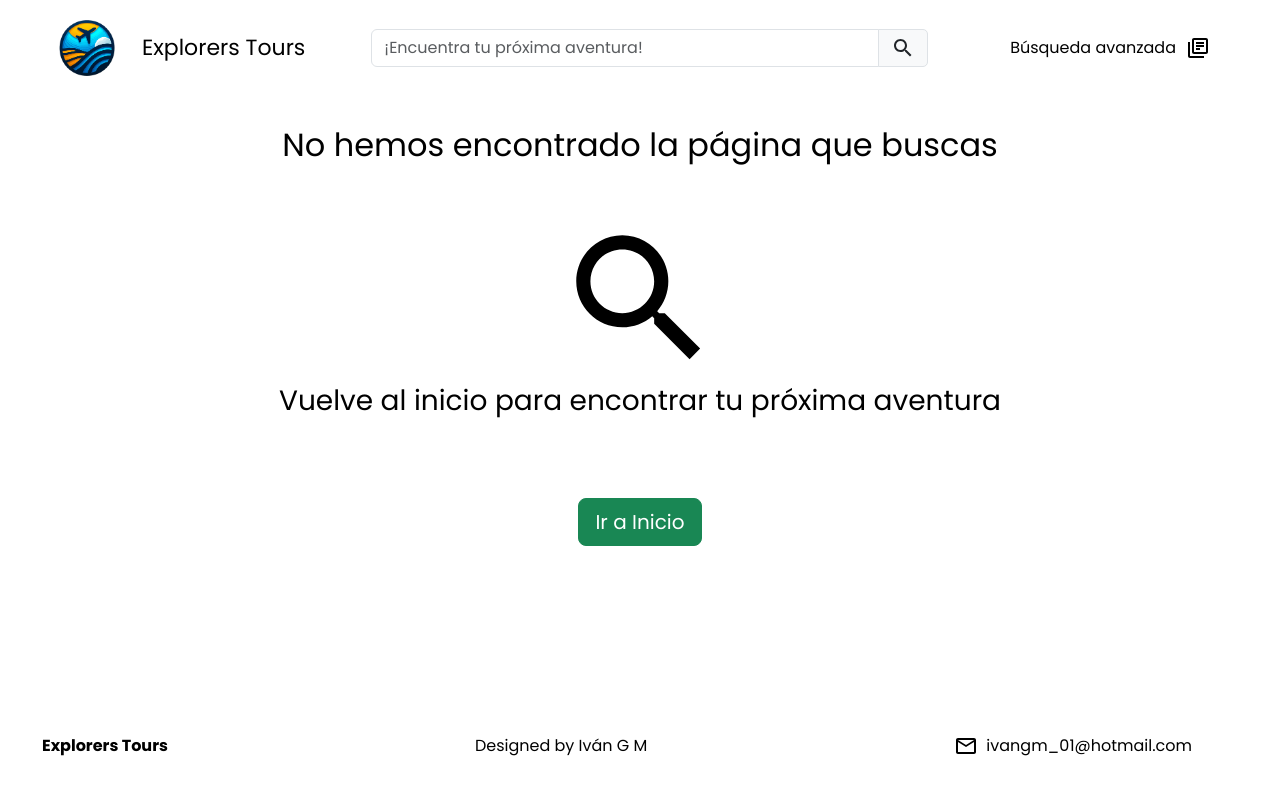
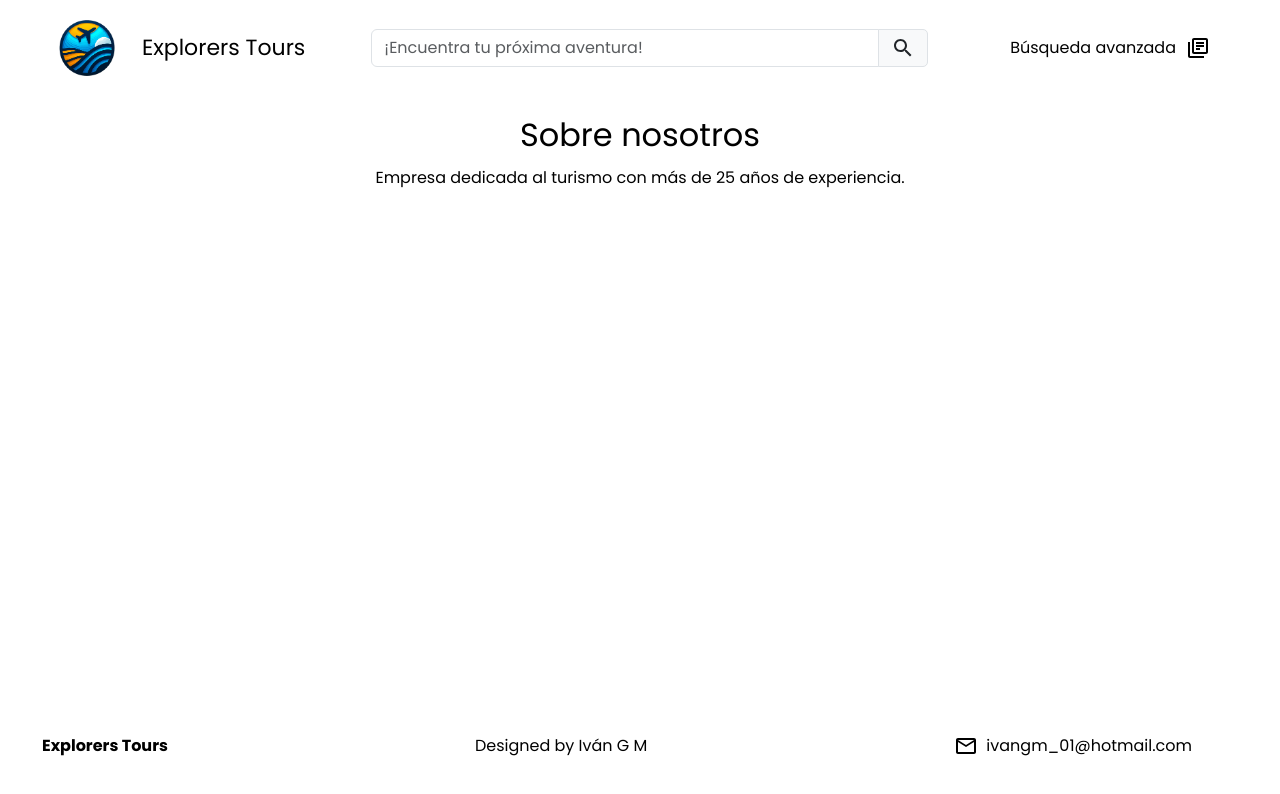
Before and after one commit to IV4NGM/frontend-tours, a React (Vite) app in the folder frontend-tours/: page /about-us in a window 1280 px wide. Shown: the top 794 px of the page. Built offline with nearby package versions, Linux system fonts and the light colour scheme; no server answers.

Commit message:
feat: Página about agregada

```diff
--- /dev/null
+++ b/frontend-tours/src/Pages/About.jsx
@@ -0,0 +1,10 @@
+const About = () => {
+  return (
+    <div className='page-container'>
+      <h2>Sobre nosotros</h2>
+      <p>Empresa dedicada al turismo con más de 25 años de experiencia.</p>
+    </div>
+  )
+}
+
+export default About
--- a/frontend-tours/src/Routes/RoutesIndex.jsx
+++ b/frontend-tours/src/Routes/RoutesIndex.jsx
@@ -3,13 +3,15 @@ import Home from '@/Pages/Home'
 import Login from '@/Pages/Login'
 import TourInfo from '@/Pages/TourInfo'
 import PageNotFound from '@/Pages/PageNotFound'
+import About from '@/Pages/About'
 
 const RouterIndex = () => {
   return (
     <Routes>
       <Route path='/' element={<Home />} />
+      <Route path='/about-us' element={<About />} />
+      <Route path='/tour/:id' element={<TourInfo />} />
       <Route path='/login' element={<Login />} />
-      <Route path='/tour/:id' element={<TourInfo />} />
       <Route path='/*' element={<PageNotFound />} />
     </Routes>
   )
```
